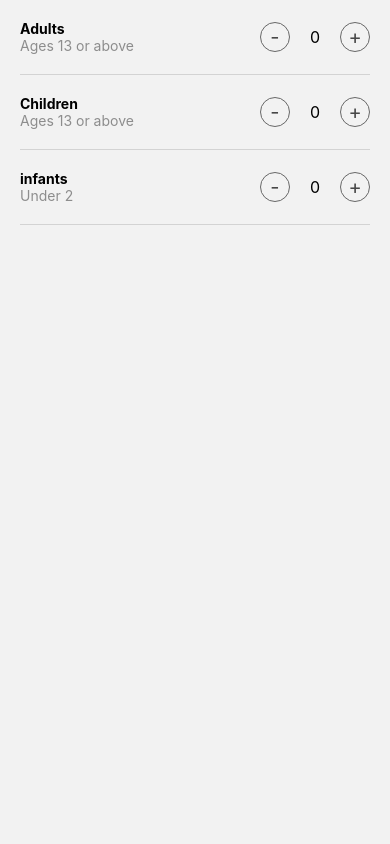
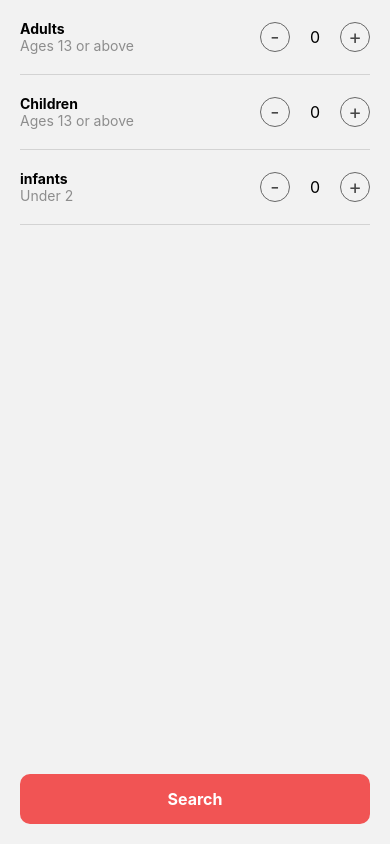
Before and after one commit to Abdulxoliq-1030/AirBnB, a React Native app: screen /Guests in a window 390 px wide. Built offline with nearby package versions, Linux system fonts and the light colour scheme.

Commit message:
add new codes

```diff
--- a/src/screens/destination-search/destination-search.jsx
+++ b/src/screens/destination-search/destination-search.jsx
@@ -1,7 +1,8 @@
 //import liraries
 import React, {useState} from 'react';
-import {View, TextInput, FlatList, Text} from 'react-native';
+import {View, TextInput, FlatList, Text, Pressable} from 'react-native';
 import Entypo from 'react-native-vector-icons/Entypo';
+import {useNavigation} from '@react-navigation/native';
 import styles from './styles';
 
 import SearchResult from '../../assets/data/search';
@@ -9,6 +10,8 @@ import SearchResult from '../../assets/data/search';
 // create a component
 const DestinationSearch = () => {
   const [inputText, setInputText] = useState('');
+
+  const navigation = useNavigation();
 
   return (
     <View style={styles.container}>
@@ -24,12 +27,14 @@ const DestinationSearch = () => {
       <FlatList
         data={SearchResult}
         renderItem={({item}) => (
-          <View style={styles.row}>
+          <Pressable
+            onPress={() => navigation.navigate('Guests')}
+            style={styles.row}>
             <View style={styles.iconContainer}>
-              <Entypo name="location-pin" size={30} />
+              <Entypo name="location-pin" size={35} />
             </View>
             <Text style={styles.locationText}>{item.description}</Text>
-          </View>
+          </Pressable>
         )}
       />
     </View>
--- a/src/screens/guests/guests.jsx
+++ b/src/screens/guests/guests.jsx
@@ -1,4 +1,5 @@
 //import liraries
+import {useNavigation} from '@react-navigation/native';
 import React, {useState} from 'react';
 import {View, Text, Pressable} from 'react-native';
 import styles from './styles';
@@ -9,8 +10,11 @@ const Guests = () => {
   const [children, setChildren] = useState(0);
   const [infants, setInfants] = useState(0);
 
+  const navigation = useNavigation();
+
   return (
-    <View style={styles.container}>
+    <View style={{justifyContent: 'space-between', height: '100%'}}>
+      <View>
         <View style={styles.row}>
           <View>
             <Text style={{fontWeight: 'bold'}}>Adults</Text>
@@ -70,6 +74,22 @@ const Guests = () => {
           </View>
         </View>
       </View>
+      <Pressable
+        onPress={() => navigation.navigate('')}
+        style={{
+          marginBottom: 20,
+          backgroundColor: '#f15454',
+          alignItems: 'center',
+          justifyContent: 'center',
+          height: 50,
+          marginHorizontal: 20,
+          borderRadius: 10,
+        }}>
+        <Text style={{fontSize: 16, color: '#fff', fontWeight: 'bold'}}>
+          Search
+        </Text>
+      </Pressable>
+    </View>
   );
 };
 
--- a/src/screens/guests/styles.js
+++ b/src/screens/guests/styles.js
@@ -1,6 +1,10 @@
 import {StyleSheet} from 'react-native';
 
 const styles = StyleSheet.create({
+  container: {
+    marginTop: 40,
+    height: '100%',
+  },
   button: {
     borderWidth: 1,
     width: 30,
```
Lines whose indentation alone changed are shown as unchanged.
